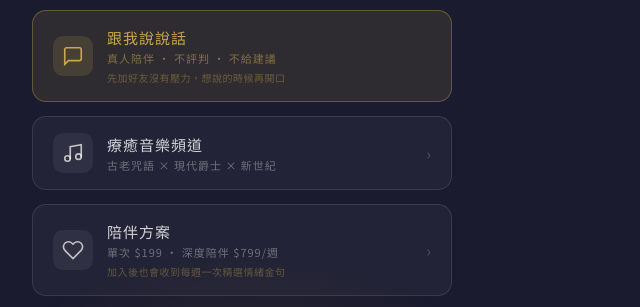
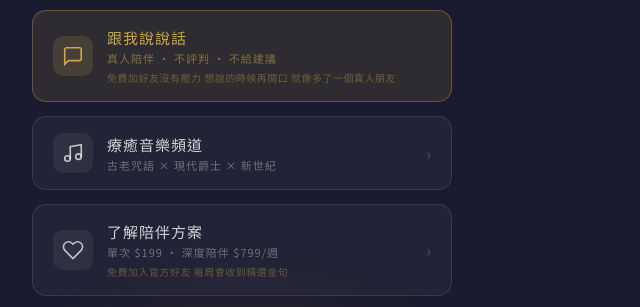
Before and after one commit to KOBISAVEMONEY/monawake-crm, a plain HTML site: page bandream_links.html in a window 1280 px wide. Shown: the part 360-667 px from the top of the page, 398-1038 px from the left. Drawn offline with Linux system fonts and the light colour scheme.

Commit message:
Update bandream_links.html

```diff
--- a/bandream_links.html
+++ b/bandream_links.html
@@ -77,7 +77,7 @@
       <div class="btn-text">
        <div class="btn-title">跟我說說話</div>
        <div class="btn-sub">真人陪伴 · 不評判 · 不給建議</div>
-       <div class="btn-hint">先加好友沒有壓力，想說的時候再開口</div>
+       <div class="btn-hint">免費加好友沒有壓力 想說的時候再開口 就像多了一個真人朋友</div>
 </div>
     </a>
     <a class="link-btn btn-secondary" href="https://www.youtube.com/@mon_awake" target="_blank">
@@ -90,14 +90,14 @@
       </div>
       <div class="btn-arrow">›</div>
     </a>
-    <a class="link-btn btn-secondary" href="https://lin.ee/wp4snnq" target="_blank">
+    <a class="link-btn btn-secondary" href="https://kobisavemoney.github.io/monawake-crm/terms.html" target="_blank">
       <div class="btn-icon">
         <svg width="22" height="22" viewBox="0 0 24 24" fill="none" stroke="rgba(255,255,255,0.7)" stroke-width="1.8" stroke-linecap="round"><path d="M20.84 4.61a5.5 5.5 0 0 0-7.78 0L12 5.67l-1.06-1.06a5.5 5.5 0 0 0-7.78 7.78l1.06 1.06L12 21.23l7.78-7.78 1.06-1.06a5.5 5.5 0 0 0 0-7.78z"/></svg>
       </div>
       <div class="btn-text">
-         <div class="btn-title">陪伴方案</div>
+         <div class="btn-title">了解陪伴方案</div>
          <div class="btn-sub">單次 $199 · 深度陪伴 $799/週</div>
-         <div class="btn-hint">加入後也會收到每週一次精選情緒金句</div>
+         <div class="btn-hint">免費加入官方好友 每周會收到精選金句</div>
 </div>
 <div class="btn-arrow">›</div>
     </a>
```
